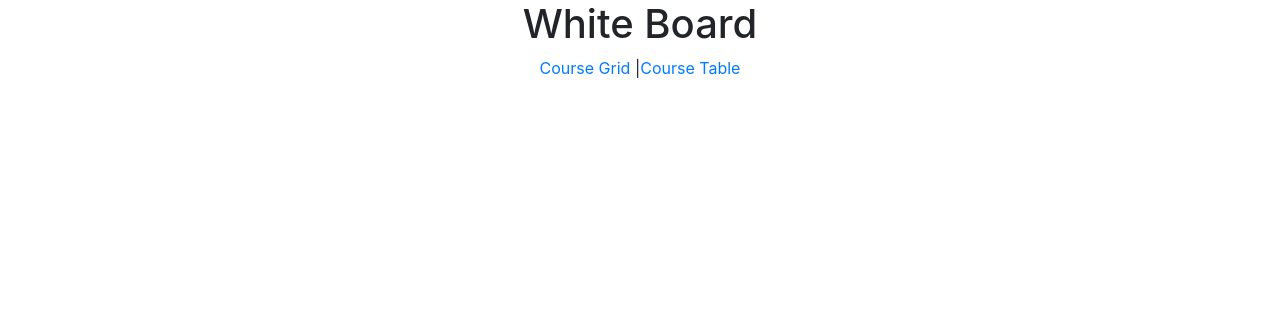
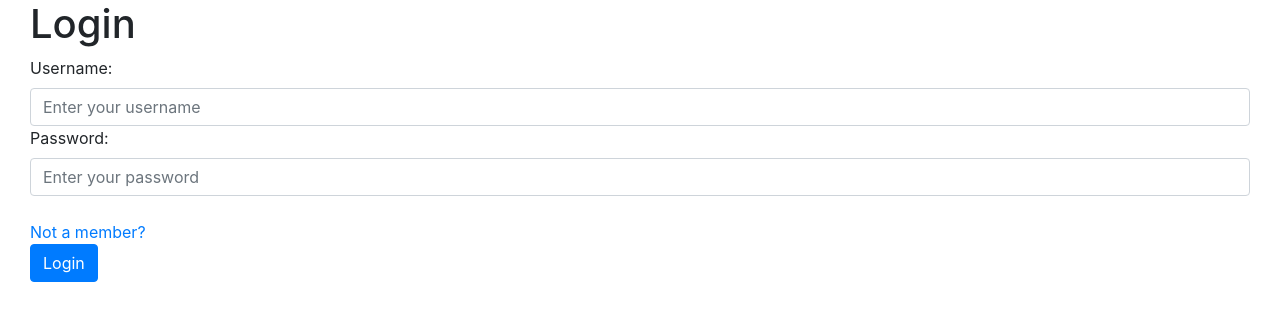
Before and after one commit to TanmaySinha2711/whiteboard-sp19-react, a React (Create React App) app: page /whiteboard/table in a window 1280 px wide. Shown: the top 320 px of the page. Built offline with nearby package versions, Linux system fonts and the light colour scheme; no server answers.

Commit message:
user crud

```diff
--- a/src/components/Whiteboard.js
+++ b/src/components/Whiteboard.js
@@ -52,10 +52,10 @@ class WhiteBoard extends Component {
         <Router>
           <div>
             <div className="text-center">
-              <Link to="/">Course Grid</Link> |
-              <Link to="/table">Course Table</Link>
+              <Link to="/whiteboard">Course Grid</Link> |
+              <Link to="/whiteboard/table">Course Table</Link>
             </div>
-            <Route path='/' exact
+            <Route path='/whiteboard' exact
                    render={() =>
                      <CourseGrid
                        addCourse={this.addCourse}
@@ -64,7 +64,7 @@ class WhiteBoard extends Component {
             <Route path="/course/:id"
                    exact
                    component={CourseEditor}/>
-            <Route path='/table'
+            <Route path='/whiteboard/table'
                    render={() => <CourseTable
                      courses={this.state.courses}
                      addCourse={this.addCourse}
--- a/src/components/course-editor.js
+++ b/src/components/course-editor.js
@@ -124,7 +124,7 @@ class CourseEditor extends React.Component {
             <div className = "container-fluid">
                 <nav className="navbar navbar-expand-lg navbar-dark bg-dark">
                     <a className="navbar-brand" href="#">
-                        <Link to="/"><i className="fa fa-window-close" aria-hidden="true"></i></Link>
+                        <Link to="/whiteboard"><i className="fa fa-window-close" aria-hidden="true"></i></Link>
                     </a>
                     <a className="navbar-brand" href="#">Course Editor: {this.state.courseTitle}</a>
                     <button className="navbar-toggler" type="button" data-toggle="collapse" data-target="#navbarText" aria-controls="navbarText" aria-expanded="false" aria-label="Toggle navigation">
--- a/src/components/course-grid.js
+++ b/src/components/course-grid.js
@@ -8,7 +8,7 @@ const CourseGrid = ({courses, deleteCourse, addCourse}) =>
     <div className = "container-fluid">
         <nav className="navbar navbar-expand-lg navbar-dark bg-dark justify-content-between">
              <a className="navbar-brand">
-                   <Link to="/table"><i className="fa fa-bars" aria-hidden="true"></i></Link>
+                   <Link to="/whiteboard/table"><i className="fa fa-bars" aria-hidden="true"></i></Link>
              </a>
              <a className="navbar-brand" href="#">Course Manager</a>
             <form className="form-inline">
--- a/src/components/course-table.js
+++ b/src/components/course-table.js
@@ -7,7 +7,7 @@ const CourseTable = ({courses, deleteCourse, addCourse}) =>
 <div className="container-fluid">
   <nav className="navbar navbar-light bg-light justify-content-between">
     <a className = "nav-item" href = "#">
-      <Link to="/"><i className="fa fa-bars" aria-hidden="true"></i></Link>
+      <Link to="/whiteboard"><i className="fa fa-bars" aria-hidden="true"></i></Link>
     </a>
     <a className="navbar-brand">Course List</a>
     <form className="form-inline">
--- /dev/null
+++ b/src/containers/login-panel.js
@@ -0,0 +1,50 @@
+import React, {Component} from 'react'
+import {BrowserRouter as Router, Link, Route} from 'react-router-dom'
+import UserService from "../services/user-service";
+import WhiteBoard from '../components/Whiteboard';
+import CourseGrid from "../components/Whiteboard";
+
+export default class LoginPanel extends Component {
+    constructor() {
+        super();
+        this.userService = UserService.instance
+    }
+    render(){
+        return(
+            <Router>
+                <div className="container-fluid">
+                    <h1>Login</h1>
+                    <div>
+                        <label htmlFor="username">Username: </label>
+                        <input type="text"
+                               id="username"
+                               className="form-control"
+                               placeholder="Enter your username"/>
+                    </div>
+                    <div>
+                        <label htmlFor="password">Password: </label>
+                        <input type="text"
+                               id="password"
+                               className="form-control"
+                               placeholder="Enter your password"/>
+                    </div>
+                    <br/>
+                    <div>
+                        <a href="register.client.html">Not a member?</a>
+                    </div>
+                    <div>
+                        <div>
+                            <Link to='/whiteboard'>
+                                <button className="btn btn-primary">
+                                    Login
+                                </button>
+                            </Link>
+                            <Route path='/whiteboard' exact
+                                   render={() =>
+                                       <WhiteBoard/>}/>
+                        </div>
+                    </div>
+                </div>
+            </Router>
+        )}
+}
--- a/src/index.js
+++ b/src/index.js
@@ -1,12 +1,13 @@
 import React from 'react';
 import ReactDOM from 'react-dom';
 import Whiteboard from './components/Whiteboard';
+import LoginPanel from './containers/login-panel'
 import '../node_modules/bootstrap/dist/css/bootstrap.css';
 import '../node_modules/font-awesome/css/font-awesome.min.css';
 
 ReactDOM.render(
   <div className = "container-fluid">
-    <Whiteboard/>
+      <LoginPanel/>
   </div>,
   document.getElementById('root')
 );
--- /dev/null
+++ b/src/services/user-service.js
@@ -0,0 +1,45 @@
+let singleton = Symbol()
+
+export default class UserService {
+    constructor(singletonToken) {
+        if (singleton !== singletonToken)
+            throw new Error('Cannot instantiate directly.');
+    }
+
+    static get instance() {
+        if (!this[singleton])
+            this[singleton] = new UserService(singleton);
+        return this[singleton]
+    }
+
+    registerUser(user) {
+        return fetch("http://localhost:8080/api/register", {
+            body: JSON.stringify(user),
+            headers: {
+                'Content-Type': 'application/json'
+            },
+            method: 'POST'
+        }).then(function (response) {
+            return response.json();
+        })
+    }
+
+    findAllUsers(){
+        return fetch("http://localhost:8080/api/users")
+            .then(function (response) {
+                return response.json()
+            })
+    }
+
+    login(user){
+        return fetch("http://localhost:8080/api/login", {
+            body: JSON.stringify(user),
+            headers: {
+                'Content-Type': 'application/json'
+            },
+            method: 'POST'
+        }).then(function (response) {
+            return response.json();
+        })
+    }
+}
```
